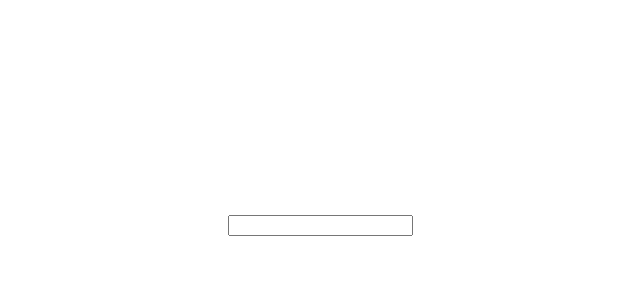
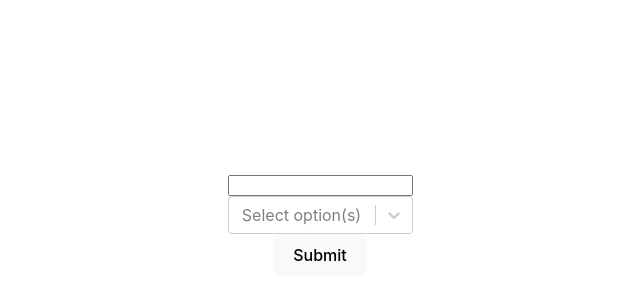
Before and after one commit to GameMakersToolkit/team-finder, a React (Vite) app in the folder ui2/: page / in a window 1280 px wide. Shown: the part 176-476 px from the top of the page, without its empty margins (320-960 px from the left). Built offline with nearby package versions, Linux system fonts and the light colour scheme.

Commit message:
Simple multi-select for picking multiple fields

```diff
--- a/ui2/package.json
+++ b/ui2/package.json
@@ -13,7 +13,8 @@
     "formik": "^2.4.5",
     "react": "^18.2.0",
     "react-dom": "^18.2.0",
-    "react-router-dom": "^6.21.1"
+    "react-router-dom": "^6.21.1",
+    "react-select": "^5.8.0"
   },
   "devDependencies": {
     "@types/react": "^18.2.43",
--- a/ui2/src/AppRoutes.tsx
+++ b/ui2/src/AppRoutes.tsx
@@ -1,6 +1,6 @@
 import * as React from "react";
 import {Routes, Route, BrowserRouter} from "react-router-dom";
-import { Home } from "./pages/Home/Home";
+import { Home } from "./pages/home/Home";
 
 export const AppRoutes: React.FC = () => {
   return (
--- /dev/null
+++ b/ui2/src/common/models/languages.ts
@@ -0,0 +1,104 @@
+import {MultiSelectOption} from "./multiSelectOption.ts";
+
+export const languages: MultiSelectOption[] = [
+    {
+        // English
+        value: "en",
+        label: "English"
+    },
+    {
+        // Korean
+        value: "ko",
+        label: "조선말"
+    },
+    {
+        // Japanese
+        value: "ja",
+        label: "日本語"
+    },
+    {
+        // Brazilian Portuguese
+        value: "pt-BR",
+        label: "Português do Brasil"
+    },
+    {
+        // Spanish
+        value: "es",
+        label: "Español/Castellano"
+    },
+    {
+        // Chinese (Simplified)
+        value: "zh-Hans",
+        label: "汉语"
+    },
+    {
+        // Russian
+        value: "ru",
+        label: "Русский"
+    },
+    {
+        // German
+        value: "de",
+        label: "Deutsch"
+    },
+    {
+        // French
+        value: "fr",
+        label: "Français"
+    },
+    {
+        // Spanish (Latin America)
+        value: "es-419",
+        label: "Español latinoamericano"
+    },
+    {
+        // Italian
+        value: "it",
+        label: "Italiano"
+    },
+    {
+        // Chinese (China)
+        value: "zh-CN",
+        label: "漢語"
+    },
+    {
+        // Portuguese
+        value: "pt",
+        label: "Português"
+    },
+    {
+        // Chinese (Taiwan)
+        value: "zh-TW",
+        label: "國語"
+    },
+    {
+        // Polish
+        value: "pl",
+        label: "Polski"
+    },
+    {
+        // Vietnamese
+        value: "vi",
+        label: "Tiếng Việt"
+    },
+    {
+        // Arabic
+        value: "ar",
+        label: "اَلْعَرَبِيَّةُ"
+    },
+    {
+        // Turkish
+        value: "tr",
+        label: "Türkçe"
+    },
+    {
+        // Indonesian
+        value: "id",
+        label: "Bahasa Indonesia"
+    },
+    {
+        // Other
+        value: "ot",
+        label: "Other/Not Listed"
+    }
+];
--- /dev/null
+++ b/ui2/src/common/models/multiSelectOption.ts
@@ -0,0 +1,8 @@
+export type MultiSelectOption = {
+    // Identifier for the element, goes in the query string for a search
+    value: string,
+    // Human-readable label displayed in form elements
+    label: string,
+    // Optional icon that precedes label
+    icon?: SVGElement
+}
--- a/ui2/src/pages/Home/Home.tsx
+++ b/ui2/src/pages/home/Home.tsx
@@ -1,5 +1,5 @@
 import * as React from "react";
-import {SearchFormWrapper} from "./Components/SearchFormWrapper.tsx";
+import {SearchFormWrapper} from "./components/SearchFormWrapper.tsx";
 
 export const Home: React.FC = () => {
     return (
--- a/ui2/src/pages/Home/Components/SearchForm.tsx
+++ b/ui2/src/pages/home/components/SearchForm.tsx
@@ -1,6 +1,8 @@
 import * as React from "react";
-import {Form} from "formik";
-import {FormikSearchFormParameters} from "../Models/FormikSearchFormParameters.ts";
+import {Field, Form} from "formik";
+import {FormikSearchFormParameters} from "../models/FormikSearchFormParameters.ts";
+import CustomSelect from "./common/CustomSelect.tsx"
+import {languages} from "../../../common/models/languages.ts";
 
 export const SearchForm: React.FC<{params: FormikSearchFormParameters}> = ({params}) => {
     const {values, errors, touched, handleChange, handleBlur, handleSubmit} = params
@@ -15,6 +17,18 @@ export const SearchForm: React.FC<{params: FormikSearchFormParameters}> = ({para
                 value={values.description}
             />
             {errors.description && touched.description && errors.description}
+
+            <Field
+                name="lookingFor"
+                options={languages}
+                component={CustomSelect}
+                placeholder={"Select option(s)"}
+                isMulti={true}
+            />
+
+            <button type="submit">
+                Submit
+            </button>
         </Form>
     )
 }
--- a/ui2/src/pages/Home/Components/SearchFormWrapper.tsx
+++ b/ui2/src/pages/home/components/SearchFormWrapper.tsx
@@ -1,9 +1,10 @@
 import * as React from "react";
 import {Formik} from 'formik';
-import {SearchParameters, searchParametersFromQueryString} from "../Models/SearchParameters.ts";
+import {SearchParameters, searchParametersFromQueryString} from "../models/SearchParameters.ts";
 import {SearchForm} from "./SearchForm.tsx";
 import {useSearchParams} from "react-router-dom";
-import {FormikSearchFormParameters} from "../Models/FormikSearchFormParameters.ts";
+import {FormikSearchFormParameters} from "../models/FormikSearchFormParameters.ts";
+import {removeEmpty} from "../../../utils.ts"
 
 export const SearchFormWrapper: React.FC = () => {
 
@@ -20,7 +21,11 @@ export const SearchFormWrapper: React.FC = () => {
 
     // @ts-ignore
     const onSubmitForm = (values) => {
-        setSearchParams(values)
+        const formattedValues = removeEmpty({
+            description: values['description'] || null,
+            skillsPossessed: values['lookingFor']?.join(",")
+        })
+        setSearchParams(formattedValues)
     }
 
     return (
--- /dev/null
+++ b/ui2/src/pages/home/components/common/CustomSelect.tsx
@@ -0,0 +1,66 @@
+/**
+ * Black box for a React multi-select
+ *
+ * Taken straight from https://codesandbox.io/s/formik-react-select-multi-typescript-qsrj2?file=/src/CustomSelect.tsx
+ */
+
+import {FieldProps} from "formik";
+import Select from "react-select";
+
+export type OptionsType<OptionType> = OptionType[];
+export type ValueType<OptionType> = OptionType | OptionsType<OptionType> | null | undefined;
+
+
+interface Option {
+    label: string;
+    value: string;
+}
+
+interface CustomSelectProps extends FieldProps {
+    options: OptionsType<Option>;
+    isMulti?: boolean;
+    className?: string;
+    placeholder?: string;
+}
+
+export const CustomSelect = ({
+     className,
+     placeholder,
+     field,
+     form,
+     options,
+     isMulti = false
+ }: CustomSelectProps) => {
+    const onChange = (option: ValueType<Option | Option[]>) => {
+        form.setFieldValue(
+            field.name,
+            isMulti
+                ? (option as Option[]).map((item: Option) => item.value)
+                : (option as Option).value
+        );
+    };
+
+    const getValue = () => {
+        if (options) {
+            return isMulti
+                ? options.filter(option => field?.value?.indexOf(option.value) >= 0)
+                : options.find(option => option.value === field.value);
+        } else {
+            return isMulti ? [] : ("" as any);
+        }
+    };
+
+    return (
+        <Select
+            className={className}
+            name={field.name}
+            value={getValue()}
+            onChange={onChange}
+            placeholder={placeholder}
+            options={options}
+            isMulti={isMulti}
+        />
+    );
+};
+
+export default CustomSelect;
--- /dev/null
+++ b/ui2/src/utils.ts
@@ -0,0 +1,3 @@
+export const removeEmpty = (obj: object) => {
+    return Object.fromEntries(Object.entries(obj).filter(([_, v]) => v != null));
+}
```
Also changed, not shown: ui2/src/pages/home/models/FormikSearchFormParameters.ts (renamed from ui2/src/pages/Home/Models/FormikSearchFormParameters.ts), ui2/src/pages/home/models/SearchParameters.ts (renamed from ui2/src/pages/Home/Models/SearchParameters.ts), 1 other file (tests, documents, lock files or other folders).
